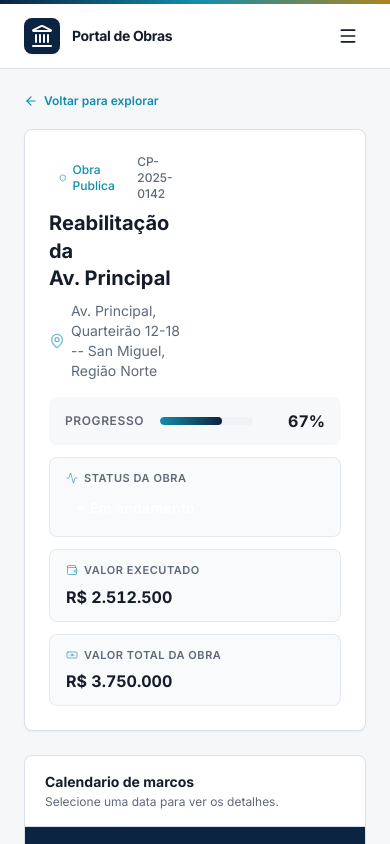
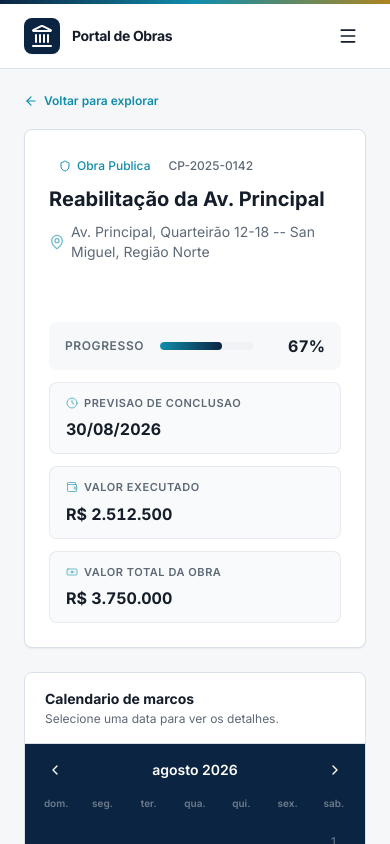
Before and after one commit to Gabrielfgomss/obras_publicas, a Next.js app: page /project/proj-001 in a window 390 px wide. Shown: the top 844 px of the page. Built offline with nearby package versions, Linux system fonts and the light colour scheme.

Commit message:
feat: adicionar formatação de data e ajuste no header de detalhes

```diff
--- a/app/project/[id]/page.tsx
+++ b/app/project/[id]/page.tsx
@@ -29,8 +29,12 @@ import {
   Clock,
   Wallet,
   Banknote,
-  Activity,
 } from "lucide-react";
+
+function formatDateBR(iso: string) {
+  const [y, m, d] = iso.split("-");
+  return `${d}/${m}/${y}`;
+}
 
 // TODO: conectar ao campo real quando dispon\u00edvel na API/store
 function getMockFinancials(project: Project) {
@@ -92,9 +96,9 @@ export default function ProjectDetailPage({
           </nav>
 
           {/* Project header card */}
-          <div className="bg-card border border-border rounded-lg p-6 mb-6 shadow-sm">
-            <div className="flex items-start justify-between gap-4 mb-4">
-              <div className="flex-1 min-w-0">
+          <div className="bg-card border border-border rounded-lg mb-6 shadow-sm overflow-hidden flex">
+            {/* Left: all content */}
+            <div className="flex-1 min-w-0 p-6">
               <div className="flex items-center gap-2 mb-2">
                 <span className="badge-institutional">
                   <Shield className="h-3 w-3" />
@@ -107,20 +111,18 @@ export default function ProjectDetailPage({
               <h1 className="text-xl md:text-2xl font-bold text-foreground leading-snug mb-2 text-balance">
                 {project.name}
               </h1>
-                <div className="flex items-center gap-1.5 text-sm text-muted-foreground">
+              <div className="flex items-center gap-1.5 text-sm text-muted-foreground mb-3">
                 <MapPin className="h-4 w-4 shrink-0 text-accent/60" />
                 <span>
                   {project.location} -- {project.city}, {project.district}
                 </span>
               </div>
-              </div>
               <StatusBadge
                 status={project.status}
                 className="text-sm px-3.5 py-1.5"
               />
-            </div>
 
-            <div className="flex items-center gap-4 px-4 py-3 bg-muted/50 rounded-lg">
+              <div className="flex items-center gap-4 px-4 py-3 bg-muted/50 rounded-lg mt-4">
                 <span className="text-xs text-muted-foreground font-semibold uppercase tracking-wider">
                   Progresso
                 </span>
@@ -133,6 +135,20 @@ export default function ProjectDetailPage({
               </div>
 
               <HeaderStatsGrid project={project} />
+            </div>
+
+            {/* Right: cover photo inset with card margin */}
+            {project.heroImage && (
+              <div className="hidden md:block w-[28rem] shrink-0 relative">
+                <div className="absolute inset-3 rounded-xl overflow-hidden">
+                  <img
+                    src={project.heroImage}
+                    alt={`Foto da obra: ${project.name}`}
+                    className="w-full h-full object-fill"
+                  />
+                </div>
+              </div>
+            )}
           </div>
 
           {/* Milestone calendar - highlighted below header */}
@@ -296,13 +312,12 @@ function HeaderStatsGrid({ project }: { project: Project }) {
   return (
     <div className="grid grid-cols-1 sm:grid-cols-3 gap-3 mt-3">
       <HeaderStat
-        icon={Activity}
-        label="Status da obra"
+        icon={Clock}
+        label="Previsao de conclusao"
         value={
-          <StatusBadge
-            status={project.status}
-            className="text-sm px-3 py-1.5"
-          />
+          <span className="text-base font-bold text-foreground tabular-nums">
+            {formatDateBR(project.expectedEndDate)}
+          </span>
         }
       />
       <HeaderStat
--- a/components/project-map.tsx
+++ b/components/project-map.tsx
@@ -7,7 +7,8 @@ import { cn } from "@/lib/utils";
 import type { Project, ProjectStatus } from "@/lib/mock-data";
 import { statusLabels } from "@/lib/mock-data";
 import { Skeleton } from "@/components/ui/skeleton";
-import { AlertCircle, MapPin } from "lucide-react";
+import { Button } from "@/components/ui/button";
+import { AlertCircle, MapPin, Maximize2, Minimize2 } from "lucide-react";
 
 const STATUS_MARKER_COLORS: Record<ProjectStatus, string> = {
   "in-progress": "#0891B2",
@@ -27,6 +28,8 @@ interface ProjectMapProps {
   isLoading?: boolean;
   error?: string | null;
   className?: string;
+  isExpanded?: boolean;
+  onToggleExpand?: () => void;
 }
 
 export function ProjectMap({
@@ -39,6 +42,8 @@ export function ProjectMap({
   isLoading,
   error,
   className,
+  isExpanded,
+  onToggleExpand,
 }: ProjectMapProps) {
   const canvasRef = useRef<HTMLCanvasElement>(null);
   const containerRef = useRef<HTMLDivElement>(null);
@@ -381,9 +386,28 @@ export function ProjectMap({
         </div>
       )}
 
-      {/* Project count overlay */}
-      <div className="absolute top-3 right-3 bg-card/95 backdrop-blur-sm border border-border rounded-lg px-3 py-2 text-xs text-foreground font-semibold shadow-sm">
-        {projects.length} {projects.length === 1 ? "obra" : "obras"} no mapa
+      {/* Top-right controls: project count + expand toggle */}
+      <div className="absolute top-3 right-3 flex items-center gap-2">
+        <div className="bg-card/95 backdrop-blur-sm border border-border rounded-lg px-3 py-2 text-xs text-foreground font-semibold shadow-sm">
+          {projects.length} {projects.length === 1 ? "obra" : "obras"} no mapa
+        </div>
+        {onToggleExpand && (
+          <Button
+            type="button"
+            variant="secondary"
+            size="icon"
+            onClick={onToggleExpand}
+            aria-label={isExpanded ? "Recolher mapa" : "Expandir mapa"}
+            title={isExpanded ? "Recolher mapa" : "Expandir mapa"}
+            className="h-9 w-9 bg-card/95 backdrop-blur-sm border border-border shadow-sm hover:bg-card"
+          >
+            {isExpanded ? (
+              <Minimize2 className="h-4 w-4" />
+            ) : (
+              <Maximize2 className="h-4 w-4" />
+            )}
+          </Button>
+        )}
       </div>
     </div>
   );
```
Lines whose indentation alone changed are shown as unchanged.
